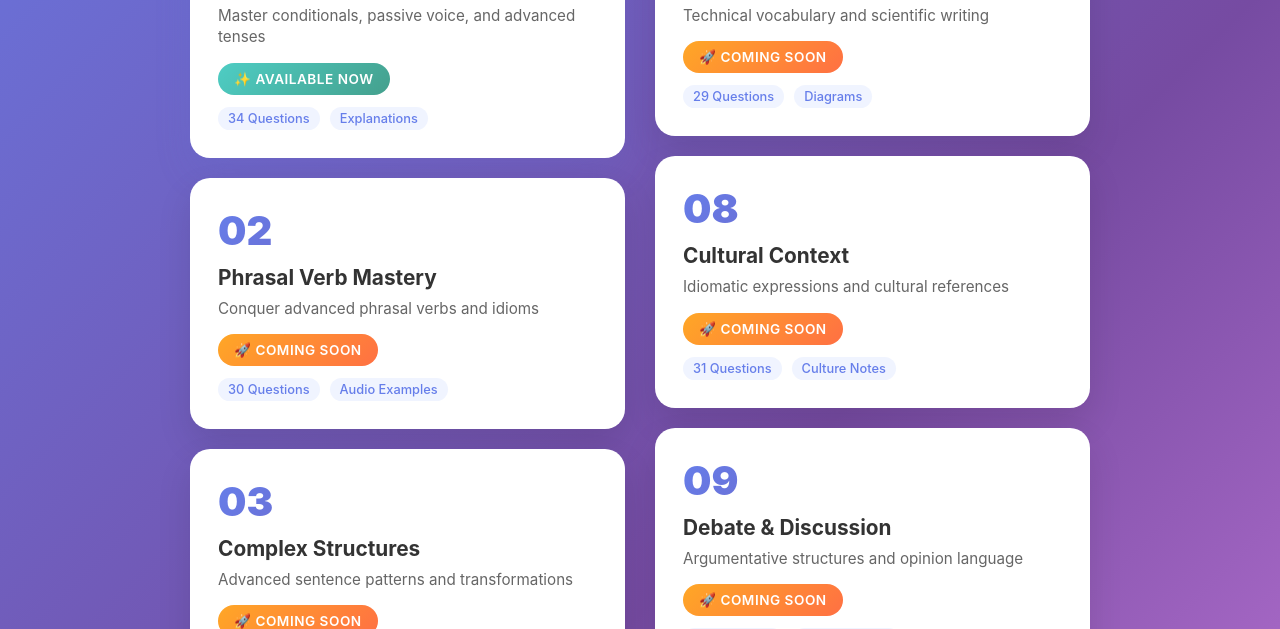
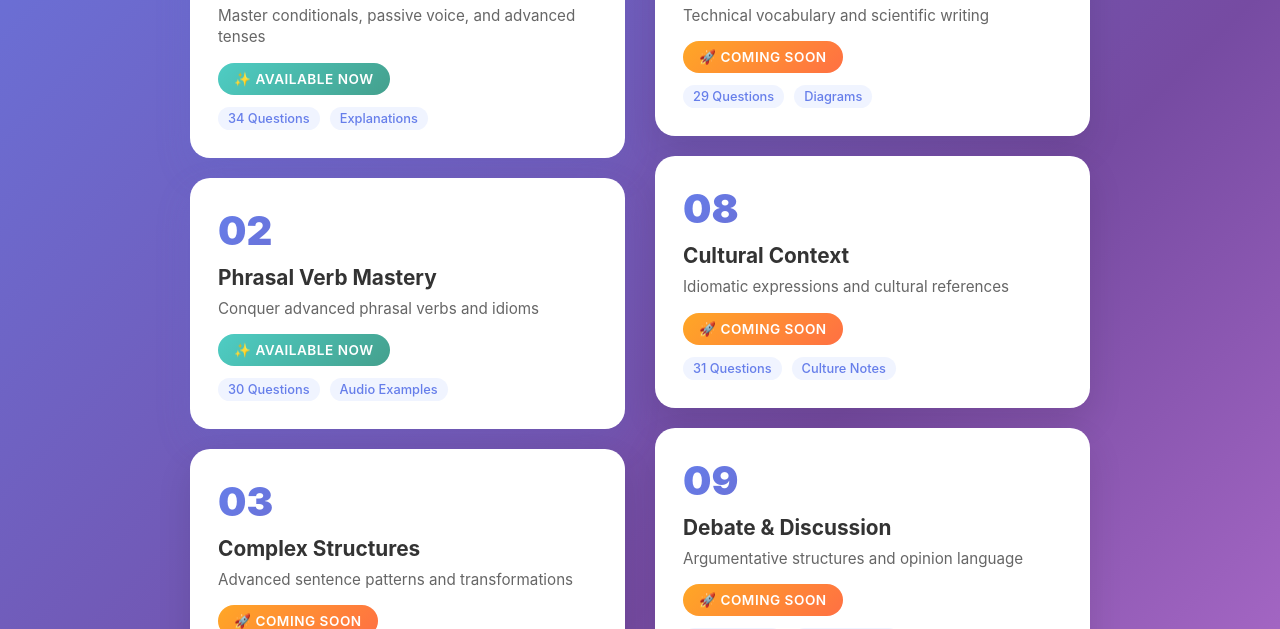
Before and after one commit to mhnashtai-prog/c1---CAMBRIDGE-ADVANCED-PRACTICE-TESTS, a plain HTML site: page index.html in a window 1280 px wide. Shown: the part 551-1180 px from the top of the page. Drawn offline with Linux system fonts and the light colour scheme.

Commit message:
Update index.html

```diff
--- a/index.html
+++ b/index.html
@@ -330,12 +330,12 @@
                     </div>
                 </div>
 
-                <div class="test-card" onclick="comingSoon(2)">
+                <div class="test-card available" onclick="startTest(2)">
        <div class="test-card-content">
                         <div class="test-number">02</div>
                         <div class="test-title">Phrasal Verb Mastery</div>
                         <div class="test-description">Conquer advanced phrasal verbs and idioms</div>
-                        <div class="test-status status-coming-soon">🚀 Coming Soon</div>
+                        <div class="test-status status-available">✨ Available Now</div>
                         <div class="test-features">
                             <span class="feature-tag">30 Questions</span>
                             <span class="feature-tag">Audio Examples</span>
@@ -492,7 +492,7 @@
         // Redirect to Test 1 (your existing test)
         window.open('https://c1uoe11.vercel.app/', '_blank');
     } else if (testNumber === 2) {
-                // Open Test 2 in new tab
+        // Redirect to Test 2 (your new phrasal verbs test)
         window.open('https://c1uoe12-e25b.vercel.app/', '_blank');
     } else {
         comingSoon(testNumber);
```
Lines whose indentation alone changed are shown as unchanged.
